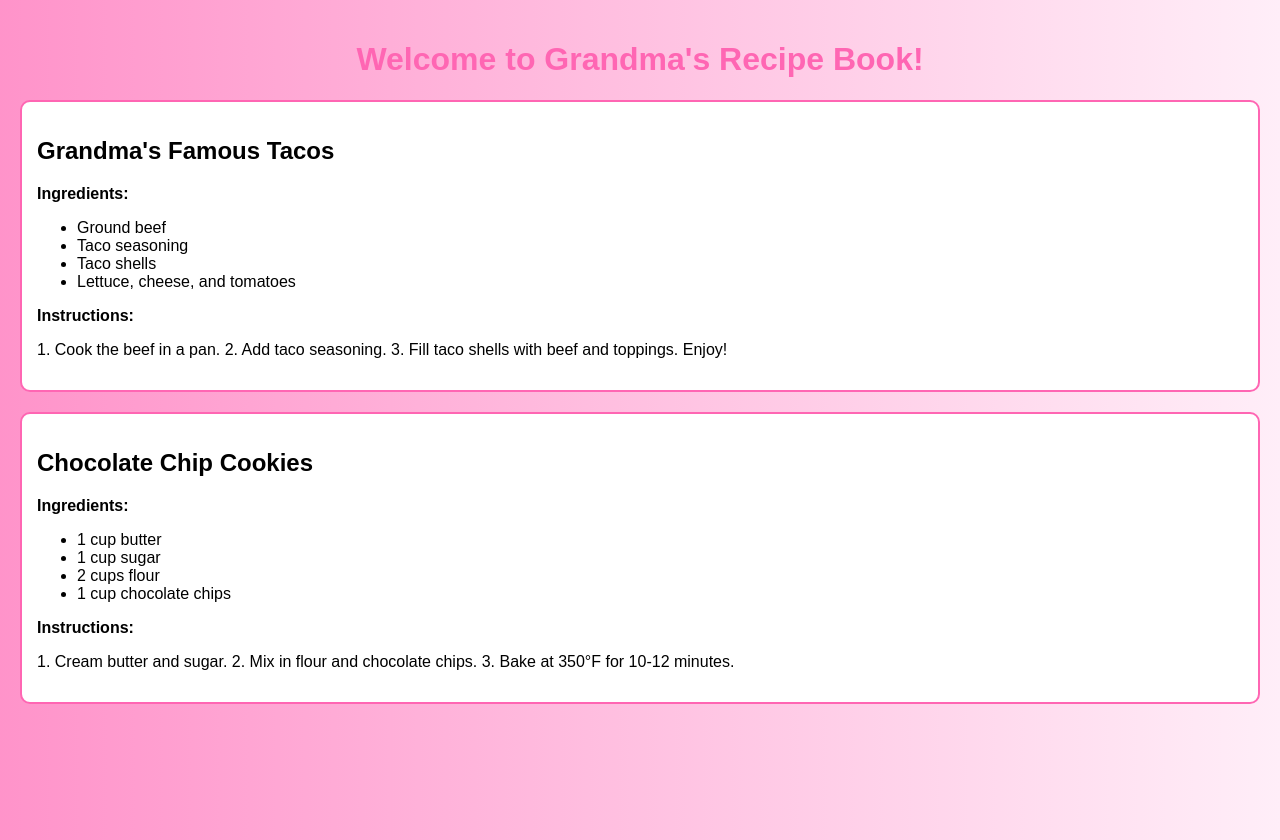
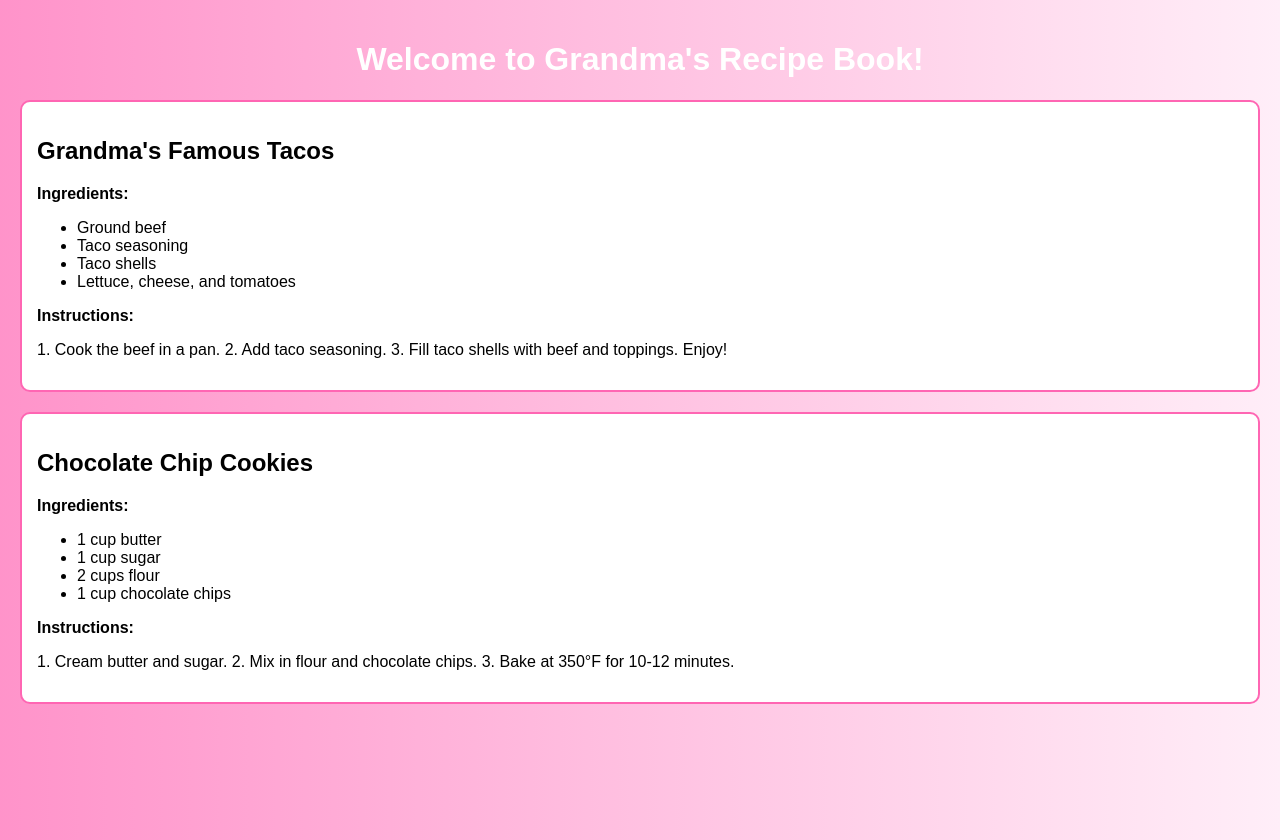
Before and after one commit to Elaine74/Elaine74.github.io, a plain HTML site: page index.html in a window 1280 px wide. Drawn offline with Linux system fonts and the light colour scheme.

Commit message:
Update index.html

```diff
--- a/index.html
+++ b/index.html
@@ -22,7 +22,7 @@
         }
 
         h1 {
-            color: #ff66b3;
+            color: #ffffff;
             text-align: center;
         }
 
```
